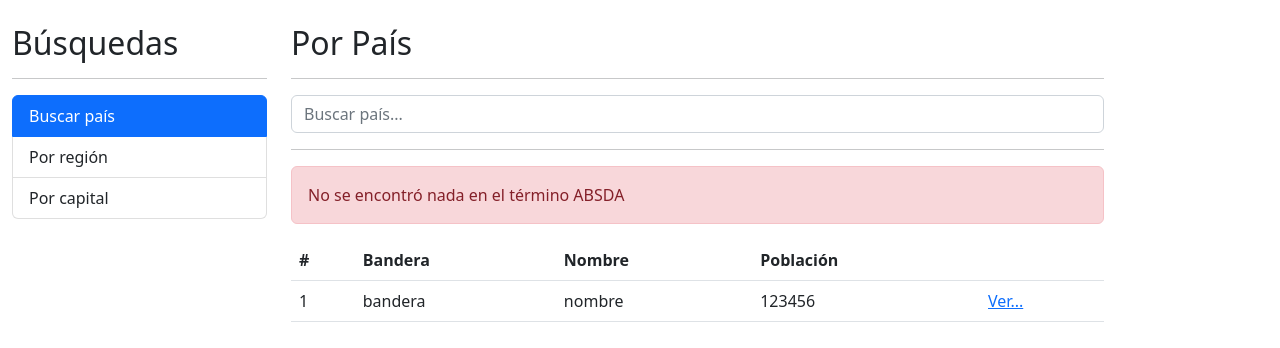
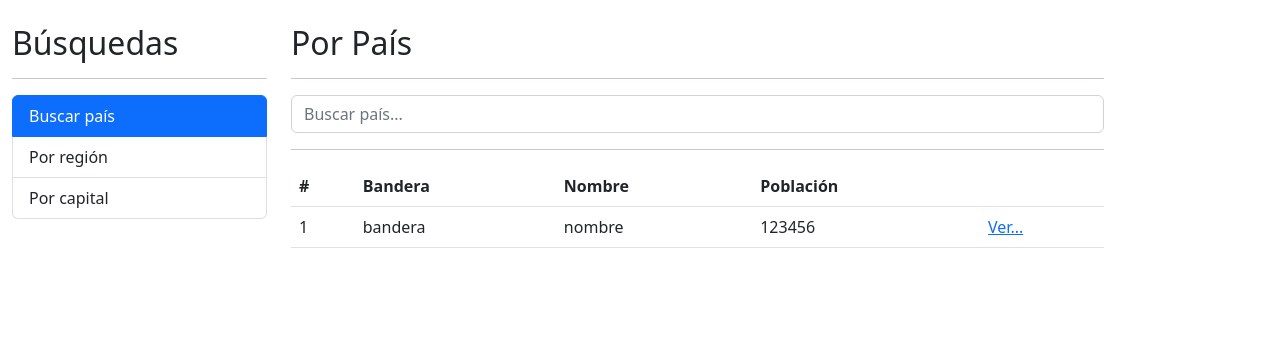
Before and after one commit to MiguelGarcia23/paises-app, an Angular app: page / in a window 1280 px wide. Shown: the top 348 px of the page. Built offline with nearby package versions, Linux system fonts and the light colour scheme.

Commit message:
Manejo de errores con los argumentos del subscribe. Implementación del *ngIf para mostrar la tabla o el mensaje de error

```diff
--- a/src/app/pais/pages/por-pais/por-pais.component.html
+++ b/src/app/pais/pages/por-pais/por-pais.component.html
@@ -16,11 +16,12 @@
 </div>
 
 <hr>
-<div class="alert alert-danger">
-    No se encontró nada en el término ABSDA
+<div *ngIf="hayError"
+    class="alert alert-danger">
+    No se encontró nada en el término {{ termino }}
 </div>
 
-<div class="row">
+<div *ngIf="!hayError" class="row">
     <div class="col">
 
         <table class="table table-hover">
--- a/src/app/pais/pages/por-pais/por-pais.component.ts
+++ b/src/app/pais/pages/por-pais/por-pais.component.ts
@@ -10,15 +10,19 @@
 export class PorPaisComponent {
 
   termino: string = '';
+  hayError: boolean = false;
 
   constructor( private paisService: PaisService ) {}
 
   buscar() {
+    this.hayError = false;
     console.log( this.termino );
 
     this.paisService.buscarPais( this.termino )
-      .subscribe( resp => {
+      .subscribe( (resp) => {
         console.log( resp );
+      }, (err) => {
+        this.hayError = true;
       })
   }
 
```
